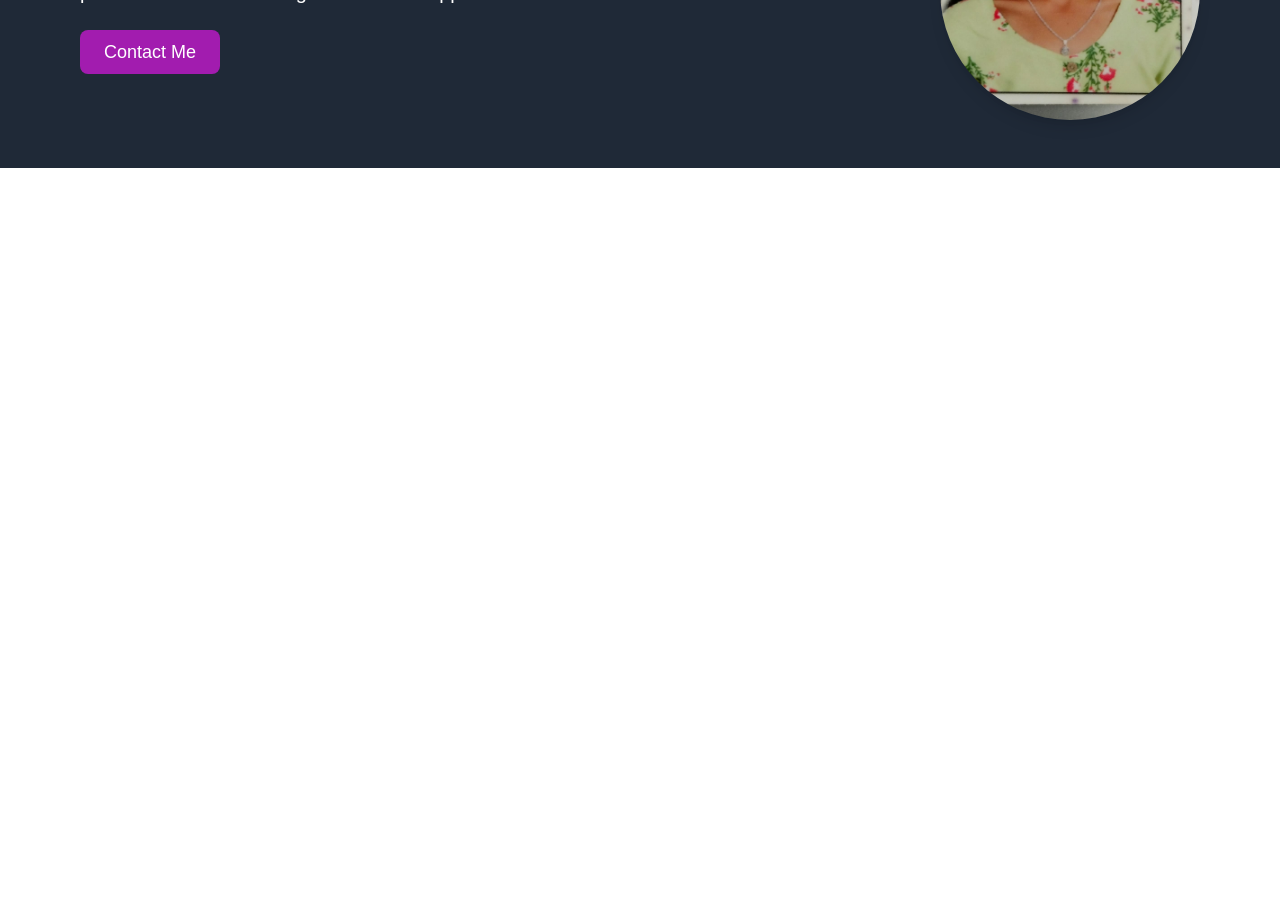
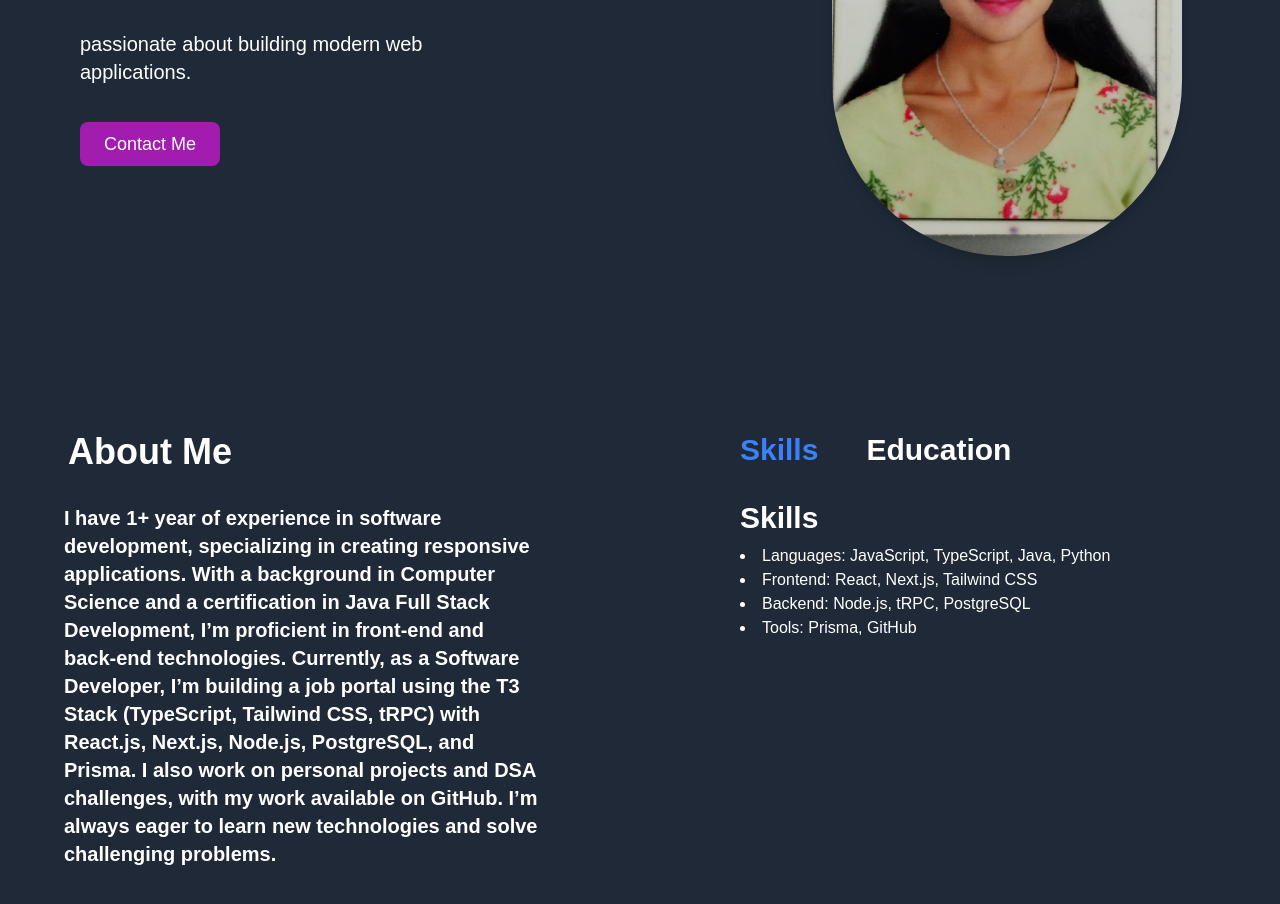
Before and after one commit to MonikaDevHJ/MonikaHJ_Portfolio, a Next.js app: page / in a window 1280 px wide. Shown: the part 400-1304 px from the top of the page. Before the commit the page ends 800 px from the top, so only its background shows below. Built offline with nearby package versions, Linux system fonts and the light colour scheme.

Commit message:
About Page is Complete

```diff
--- /dev/null
+++ b/src/components/About.tsx
@@ -0,0 +1,78 @@
+import React, { useState } from "react";
+
+const About = () => {
+  const [activeSection, setActiveSection] = useState("Skills");
+
+  return (
+    <div className="px-11 py-24 mt-1">
+      <div className="flex flex-wrap lg:space-x-40">
+        {/* First Column */}
+        <div className="flex-1 p-5">
+          <p className="font-bold text-white ml-1 text-4xl">About Me</p>
+          <p className="text-white font-semibold text-xl mt-8">
+            I have 1+ year of experience in software development, specializing
+            in creating responsive applications. With a background in Computer
+            Science and a certification in Java Full Stack Development, I’m
+            proficient in front-end and back-end technologies. Currently, as a
+            Software Developer, I’m building a job portal using the T3 Stack
+            (TypeScript, Tailwind CSS, tRPC) with React.js, Next.js, Node.js,
+            PostgreSQL, and Prisma. I also work on personal projects and DSA
+            challenges, with my work available on GitHub. I’m always eager to
+            learn new technologies and solve challenging problems.
+          </p>
+        </div>
+
+        {/* Second Column */}
+        <div className="flex-1 p-5">
+          <div className="flex space-x-12 text-xl mb-4">
+            {/* Clickable Skills Section */}
+            <span
+              className={`font-bold text-3xl cursor-pointer ${
+                activeSection === "Skills" ? "text-blue-500" : "text-white"
+              }`}
+              onClick={() => setActiveSection("Skills")}
+            >
+              Skills
+            </span>
+
+            {/* Clickable Education Section */}
+            <span
+              className={`font-bold text-3xl cursor-pointer ${
+                activeSection === "Education" ? "text-blue-500" : "text-white"
+              }`}
+              onClick={() => setActiveSection("Education")}
+            >
+              Education
+            </span>
+          </div>
+
+          {/* Skills Section */}
+          {activeSection === "Skills" && (
+            <div>
+              <p className="font-bold text-white text-3xl  mt-8 mb-2">Skills</p>
+              <ul className="text-white list-disc  list-inside">
+                <li>Languages: JavaScript, TypeScript, Java, Python</li>
+                <li>Frontend: React, Next.js, Tailwind CSS</li>
+                <li>Backend: Node.js, tRPC, PostgreSQL</li>
+                <li>Tools: Prisma, GitHub</li>
+              </ul>
+            </div>
+          )}
+
+          {/* Education Section */}
+          {activeSection === "Education" && (
+            <div>
+              <p className="font-bold text-white text-3xl mt-8  mb-2">Education</p>
+              <ul className="text-white list-disc list-inside">
+                <li>BSC in Computer Science</li>
+                <li>Certified Java Full Stack Developer</li>
+              </ul>
+            </div>
+          )}
+        </div>
+      </div>
+    </div>
+  );
+};
+
+export default About;
--- a/src/components/Home.tsx
+++ b/src/components/Home.tsx
@@ -4,17 +4,17 @@ import Image from "next/image";
 
 const Home = () => {
   return (
-    <section className="flex flex-col md:flex-row items-center justify-between gap-1 md:gap-52 lg:gap-96 px-4 md:px-5 lg:px-20 py-12 bg-gray-800 text-white animate-fade-in">
+    <section className="flex flex-col md:flex-row items-center justify-between gap-1 md:gap-52 lg:gap-96 px-4 md:px-5 lg:px-20 py-14 bg-gray-800 text-white animate-fade-in">
       {/* Left Side (Text Content) */}
       <div className="w-full md:w-1/2 text-2xl animate-slide-left   ">
         <p className="text-5xl md:text-6xl lg:text-7xl font-semibold mb-4 text-fuchsia-400">Hi, I'm</p>
-        <p className="text-3xl md:text-5xl lg:text-5xl font-semibold mb-4 text-white mt-8 whitespace-nowrap overflow-hidden border-r-4 border-white animate-typing  w-full ">
+        <p className="text-3xl md:text-5xl lg:text-4xl font-semibold mb-4 text-white mt-8 whitespace-nowrap overflow-hidden border-r-4 border-white animate-typing  w-full ">
           Full Stack Developer
         </p>
-        <p className="text-base md:text-lg lg:text-xl mb-6 mt-5">
+        <p className="text-base md:text-lg lg:text-xl mb-6 mt-6">
            passionate about building modern web applications.
         </p>
-        <button className="bg-fuchsia-700 text-white text-sm md:text-base lg:text-lg px-6 py-2 rounded-lg hover:bg-fuchsia-900">
+        <button className="bg-fuchsia-700 text-white text-sm md:text-base mt-3 lg:text-lg px-6 py-2 rounded-lg hover:bg-fuchsia-900">
           Contact Me
         </button>
       </div>
--- a/src/components/Navbar.tsx
+++ b/src/components/Navbar.tsx
@@ -12,7 +12,7 @@ const Navbar = () => {
     <nav className="bg-gray-800 text-white px-11 py-10">
       <div className="max-w-7xl mx-auto flex justify-between items-center">
         {/* Logo */}
-    <div className="text-2xl font-semibold ml-[-33px] ">Monika H J</div>
+        <div className="text-3xl font-semibold ml-[-33px] ">Monika H J</div>
 
         {/* Desktop Menu */}
         <div className="hidden md:flex space-x-6">
--- a/src/pages/index.tsx
+++ b/src/pages/index.tsx
@@ -1,12 +1,14 @@
 import React from 'react';
 import Navbar from '../components/Navbar';
 import Home from "../components/Home"
+import About from "../components/About"
 
 const App = () => {
   return (
     <div className=' bg-gray-800 '>
       <Navbar />
       <Home/>
+      <About/>
     </div>
   );
 };
```
Lines whose indentation alone changed are shown as unchanged.
